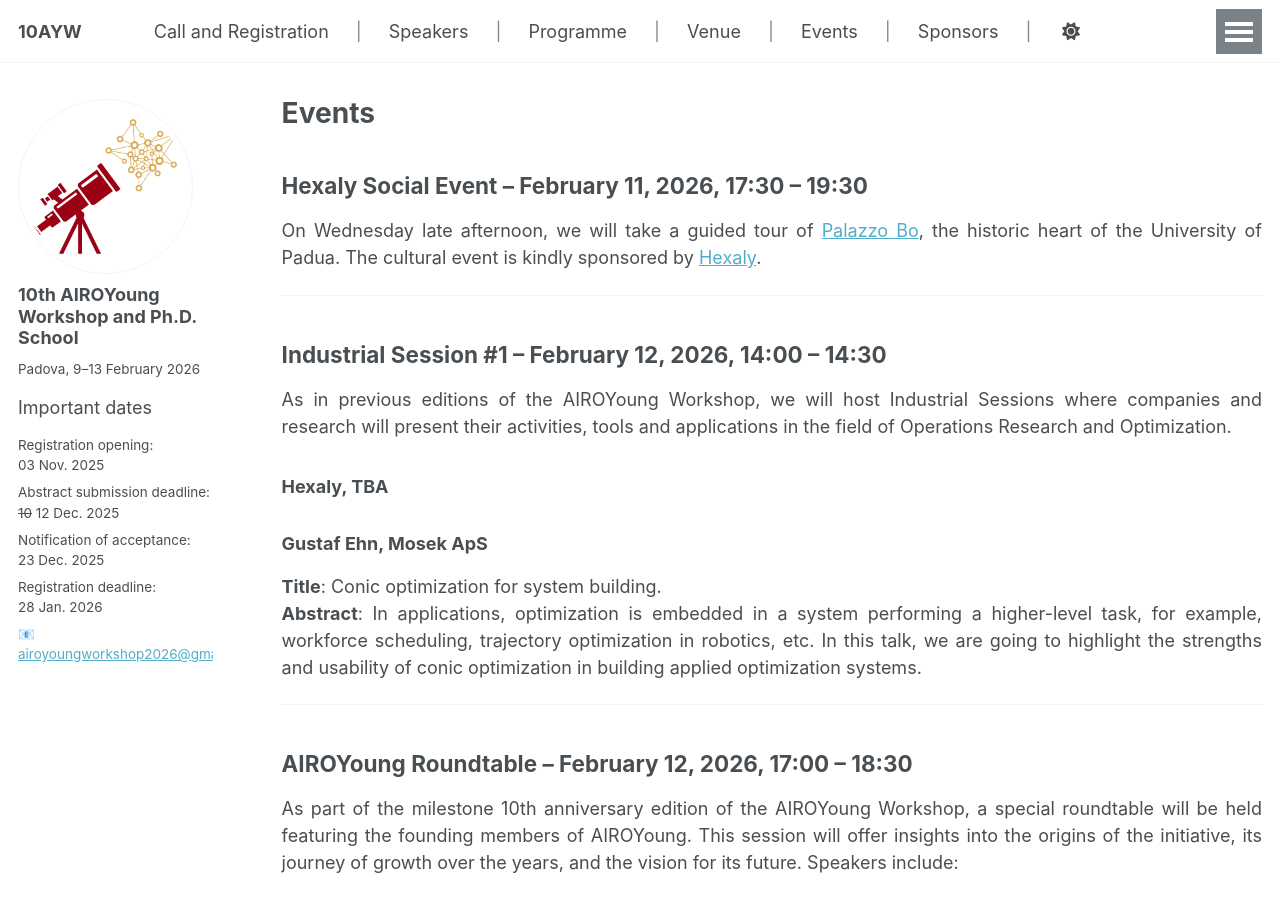
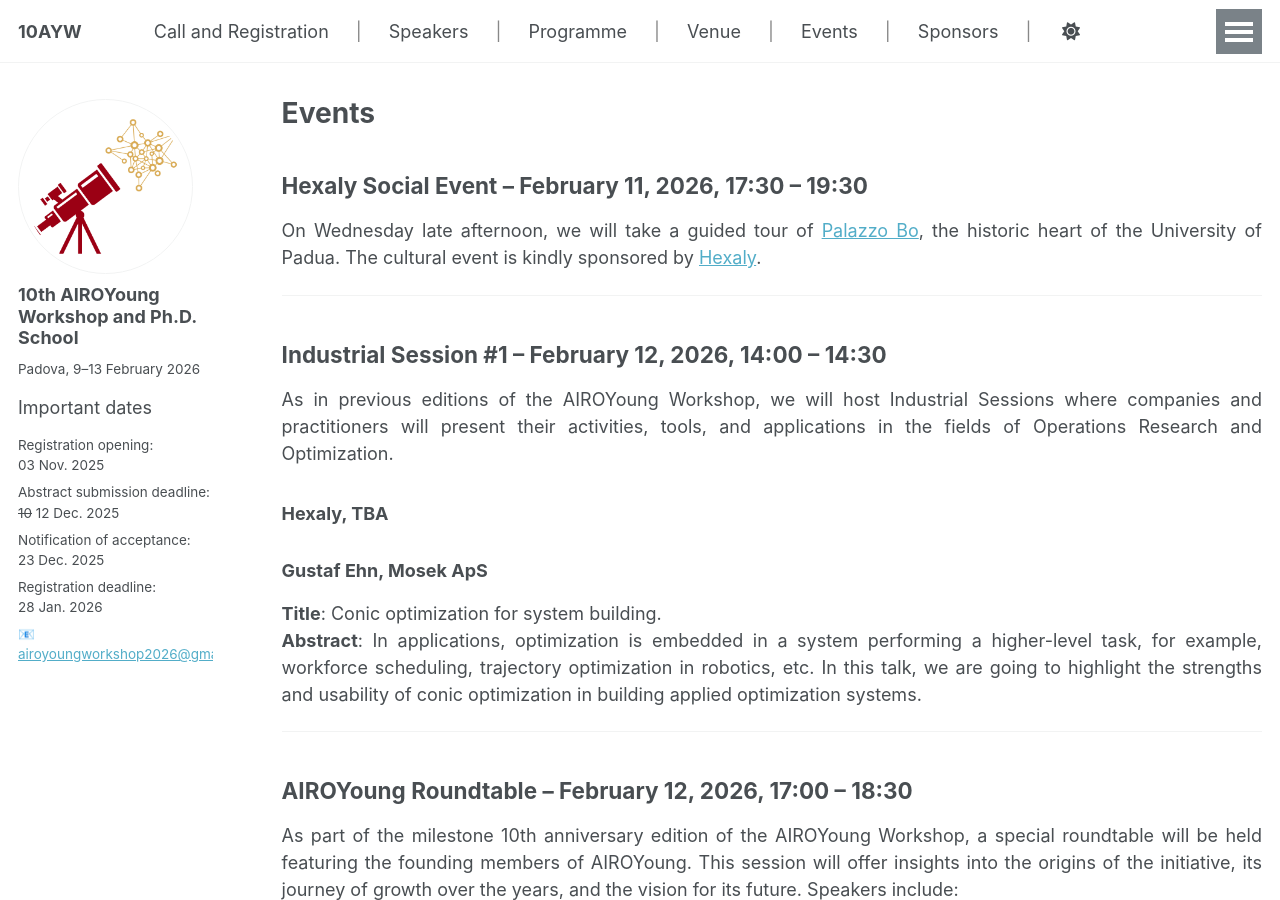
Before and after one commit to ayw2026/ayw2026.github.io, a Jekyll site: the page built from _pages/events.md, in a window 1280 px wide and 900 px high. Built offline with Jekyll 4.4.1, drawn with Linux system fonts in a browser that asks for light colours; a script that is not in the unit is left out.

Commit message:
fix typo

```diff
--- a/_pages/events.md
+++ b/_pages/events.md
@@ -13,7 +13,7 @@
 
 ## Industrial Session #1 -- February 12, 2026, 14:00 -- 14:30
 
-As in previous editions of the AIROYoung Workshop, we will host Industrial Sessions where companies and research will present their activities, tools and applications in the field of Operations Research and Optimization.
+As in previous editions of the AIROYoung Workshop, we will host Industrial Sessions where companies and practitioners will present their activities, tools, and applications in the fields of Operations Research and Optimization.
 
 ### Hexaly, TBA
 
```
